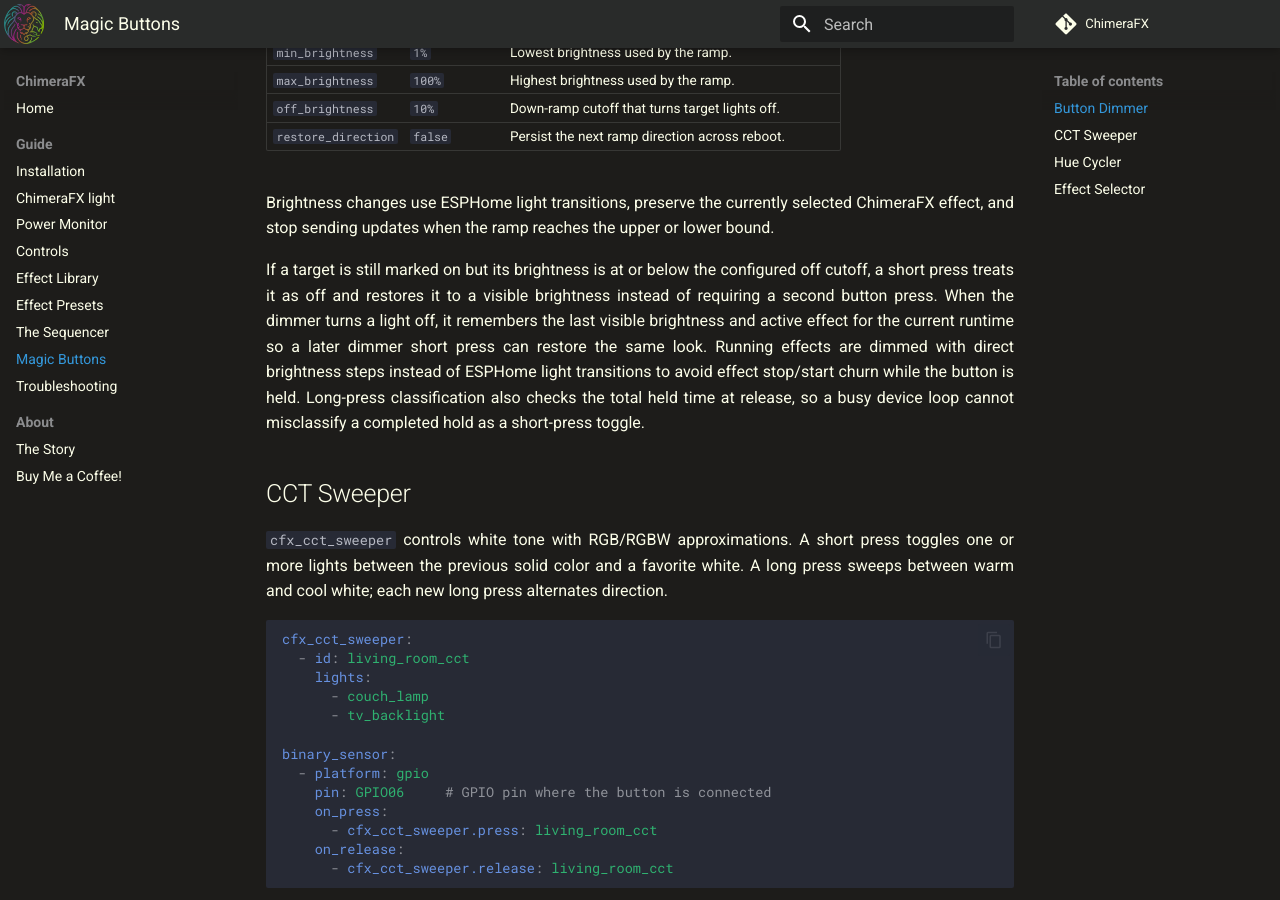
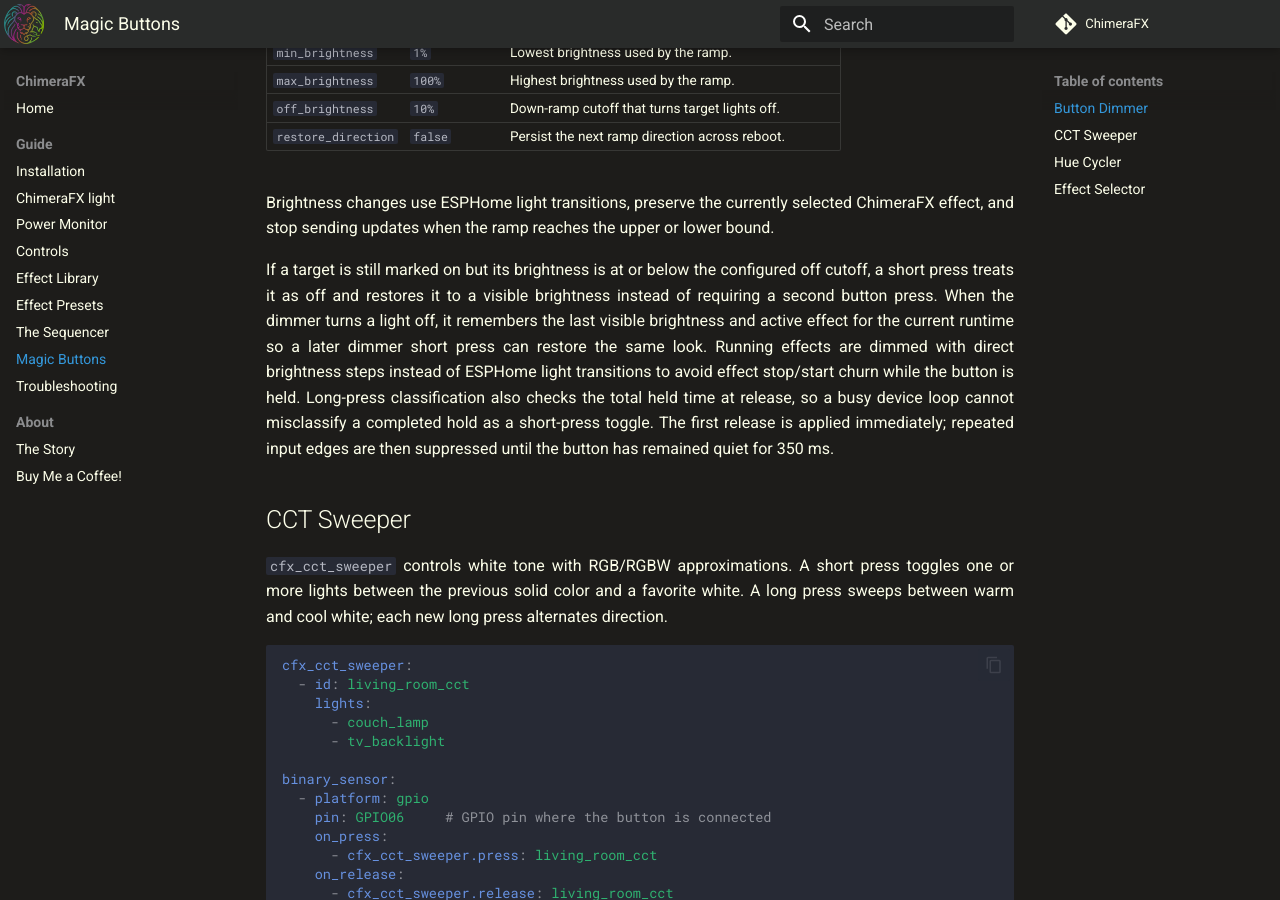
Before and after one commit to effelle/ChimeraFX, an MkDocs documentation site: the page built from docs/cfx_magic_buttons.md, in a window 1280 px wide and 900 px high, scrolled down 1010 px. Built offline with MkDocs 1.6.1 and Material for MkDocs 9.7.7, drawn with Linux system fonts in a browser that asks for light colours; comment, search, counter and statistics services are not loaded.

Commit message:
Suppress dimmer chatter without action delay

```diff
--- a/docs/cfx_magic_buttons.md
+++ b/docs/cfx_magic_buttons.md
@@ -61,7 +61,9 @@ current runtime so a later dimmer short press can restore the same look.
 Running effects are dimmed with direct brightness steps instead of ESPHome light
 transitions to avoid effect stop/start churn while the button is held.
 Long-press classification also checks the total held time at release, so a busy
-device loop cannot misclassify a completed hold as a short-press toggle.
+device loop cannot misclassify a completed hold as a short-press toggle. The
+first release is applied immediately; repeated input edges are then suppressed
+until the button has remained quiet for 350 ms.
 
 ## CCT Sweeper
 
```
Also changed, not shown: 2 other files.
